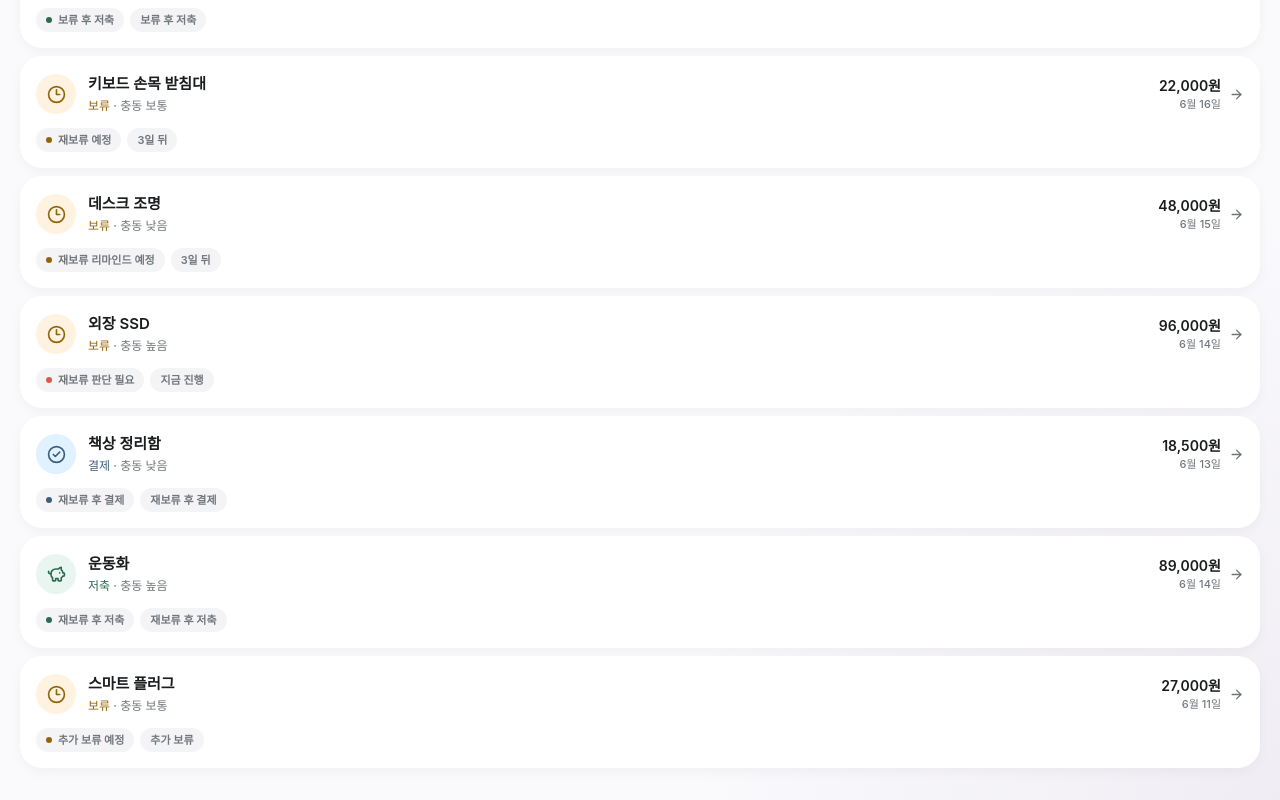
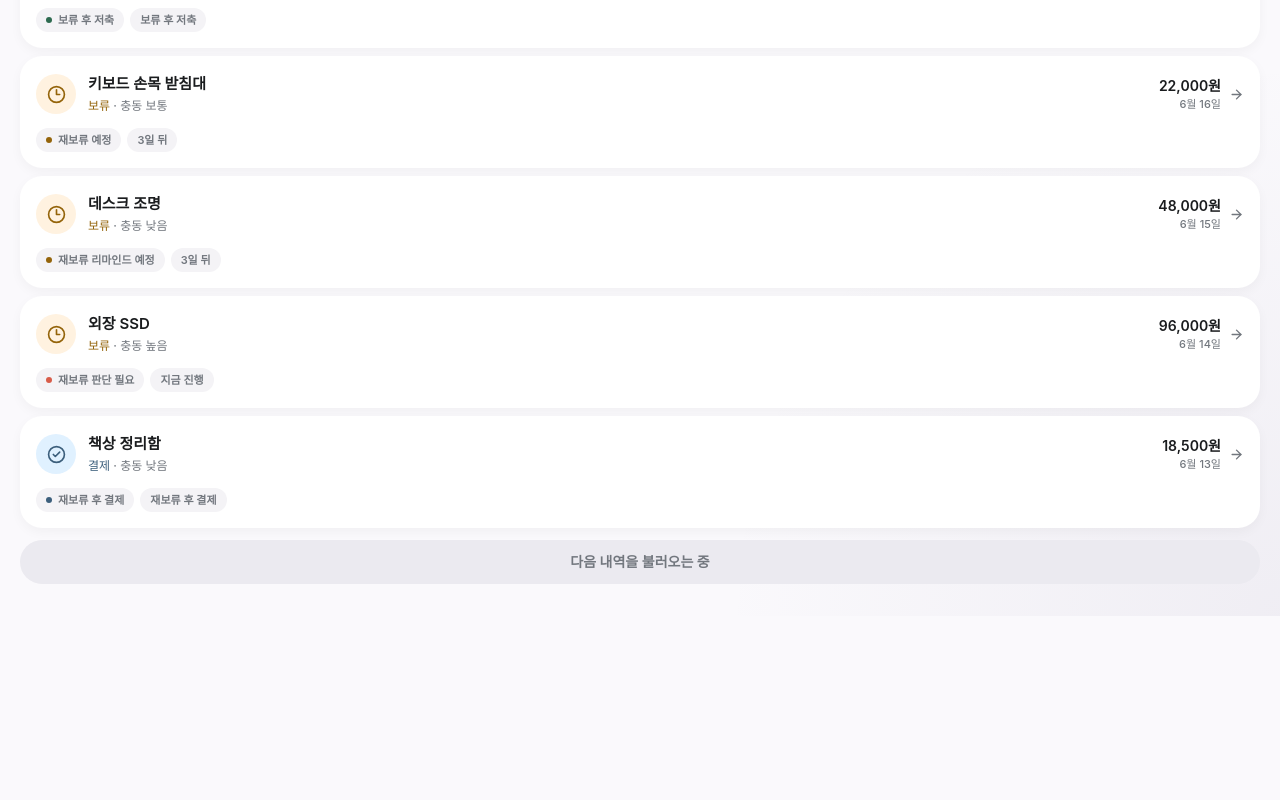
Before and after one commit to The-Myeotzari/focusdam, a Next.js app: page /payment-third-review/list in a window 1280 px wide. Shown: the part 1104-1904 px from the top of the page. After the commit the page ends 1720 px from the top, so only its background shows below. Built offline with nearby package versions, Linux system fonts and the light colour scheme.

Commit message:
feat: 결제 3심 리스트 페이지 무한스크롤 적용 #10

```diff
--- a/src/widgets/payment-third-review-list/ui/payment-third-review-list-filter.tsx
+++ b/src/widgets/payment-third-review-list/ui/payment-third-review-list-filter.tsx
@@ -4,10 +4,13 @@ import { useMemo, useState } from 'react';
 
 import type { PaymentReviewHistoryItem } from '@/entities/payment-third-review';
 import { PaymentReviewHistoryRow } from '@/entities/payment-third-review';
+import { useInfiniteScroll } from '@/shared/lib/use-infinite-scroll';
 
 type Props = {
   items: PaymentReviewHistoryItem[];
 };
+
+const PAGE_SIZE = 6;
 
 type PaymentReviewListFilter = 'all' | PaymentReviewHistoryItem['outcomeType'];
 
@@ -28,6 +31,11 @@ export function PaymentThirdReviewListFilter({ items }: Props) {
 
     return items.filter((item) => item.outcomeType === selectedFilter);
   }, [items, selectedFilter]);
+  const { hasMore, loadMoreRef, visibleItems } = useInfiniteScroll({
+    items: filteredItems,
+    pageSize: PAGE_SIZE,
+    resetKeys: [selectedFilter],
+  });
 
   return (
     <div className="grid gap-3">
@@ -66,8 +74,9 @@ export function PaymentThirdReviewListFilter({ items }: Props) {
           </p>
         </div>
       ) : (
+        <>
           <div className="grid gap-2">
-          {filteredItems.map((item) => (
+            {visibleItems.map((item) => (
               <PaymentReviewHistoryRow
                 key={item.id}
                 href={`/payment-third-review/list/${item.id}`}
@@ -75,6 +84,16 @@ export function PaymentThirdReviewListFilter({ items }: Props) {
               />
             ))}
           </div>
+
+          {hasMore ? (
+            <div
+              ref={loadMoreRef}
+              className="min-h-11 rounded-full bg-[#ebeaf0] px-4 py-2.5 text-center text-sm font-semibold leading-6 text-[#72777e]"
+            >
+              다음 내역을 불러오는 중
+            </div>
+          ) : null}
+        </>
       )}
     </div>
   );
```
Lines whose indentation alone changed are shown as unchanged.
